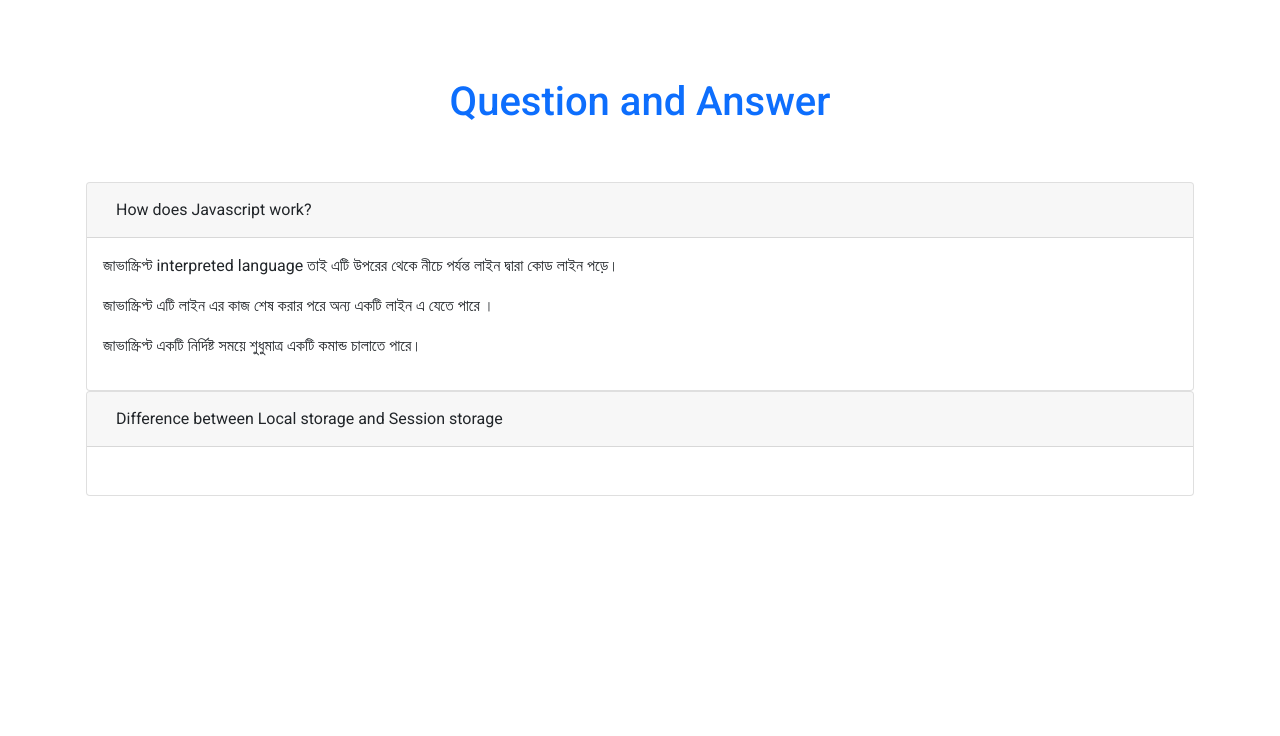
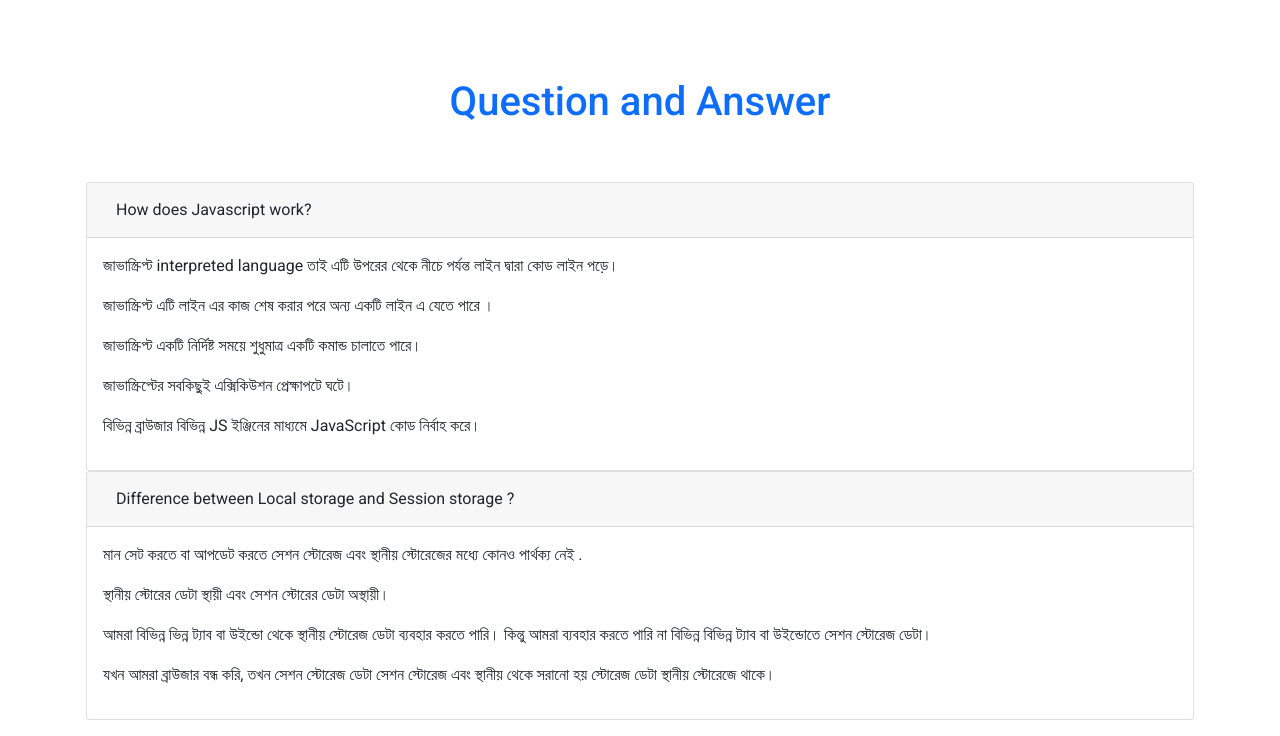
Before and after one commit to mstuhin/insta-Sohor-assing-7, a plain HTML site: page index.html in a window 1280 px wide. Shown: the part 1486-2222 px from the top of the page. Before the commit the page ends 1998 px from the top, so only its background shows below. Drawn offline with nearby package versions, Linux system fonts and the light colour scheme.

Commit message:
ansFifnish

```diff
--- a/index.html
+++ b/index.html
@@ -80,10 +80,10 @@
                             জাভাস্ক্রিপ্ট একটি নির্দিষ্ট সময়ে শুধুমাত্র একটি কমান্ড চালাতে পারে।
                         </p>
                         <p>
-
+                            জাভাস্ক্রিপ্টের সবকিছুই এক্সিকিউশন প্রেক্ষাপটে ঘটে।
                         </p>
                         <p>
-
+                            বিভিন্ন ব্রাউজার বিভিন্ন JS ইঞ্জিনের মাধ্যমে JavaScript কোড নির্বাহ করে।
                         </p>
                     </div>
                 </div>
@@ -92,22 +92,25 @@
             <div class="card">
                 <div class="card-header">
                     <a class="collapsed btn" data-bs-toggle="collapse" href="#collapseTwo">
-                        Difference between Local storage and Session storage
+                        Difference between Local storage and Session storage ?
                     </a>
                 </div>
                 <div id="collapseTwo" class="collapse show" data-bs-parent="#accordion">
                     <div class="card-body">
                         <p>
-
+                            মান সেট করতে বা আপডেট করতে সেশন স্টোরেজ এবং স্থানীয় স্টোরেজের মধ্যে কোনও পার্থক্য নেই .
                         </p>
                         <p>
-
+                            স্থানীয় স্টোরের ডেটা স্থায়ী এবং সেশন স্টোরের ডেটা অস্থায়ী।
                         </p>
                         <p>
-
+                            আমরা বিভিন্ন ভিন্ন ট্যাব বা উইন্ডো থেকে স্থানীয় স্টোরেজ ডেটা ব্যবহার করতে পারি। কিন্তু আমরা
+                            ব্যবহার করতে পারি না
+                            বিভিন্ন বিভিন্ন ট্যাব বা উইন্ডোতে সেশন স্টোরেজ ডেটা।
                         </p>
                         <p>
-
+                            যখন আমরা ব্রাউজার বন্ধ করি, তখন সেশন স্টোরেজ ডেটা সেশন স্টোরেজ এবং স্থানীয় থেকে সরানো হয়
+                            স্টোরেজ ডেটা স্থানীয় স্টোরেজে থাকে।
                         </p>
                         <p>
 
```
